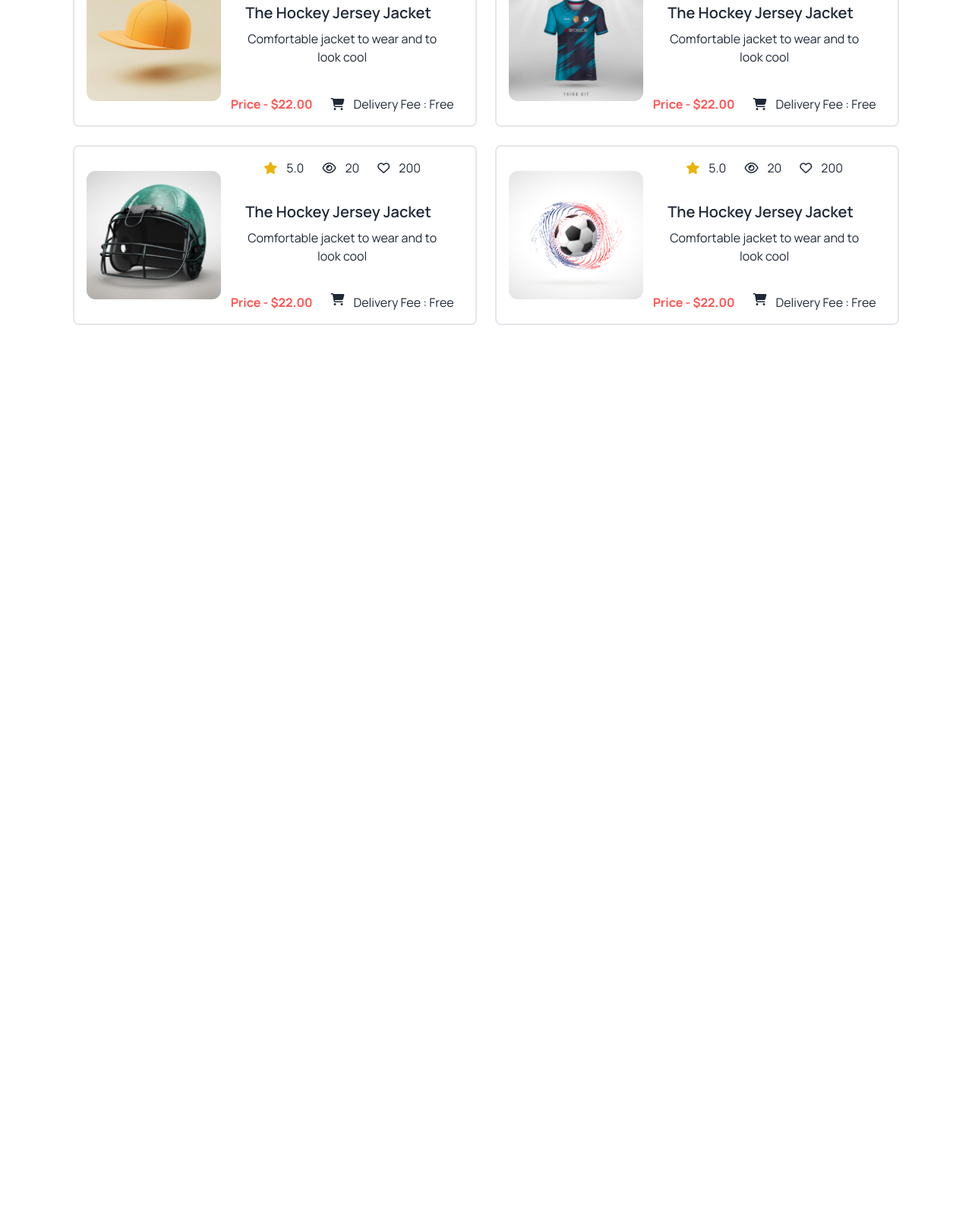
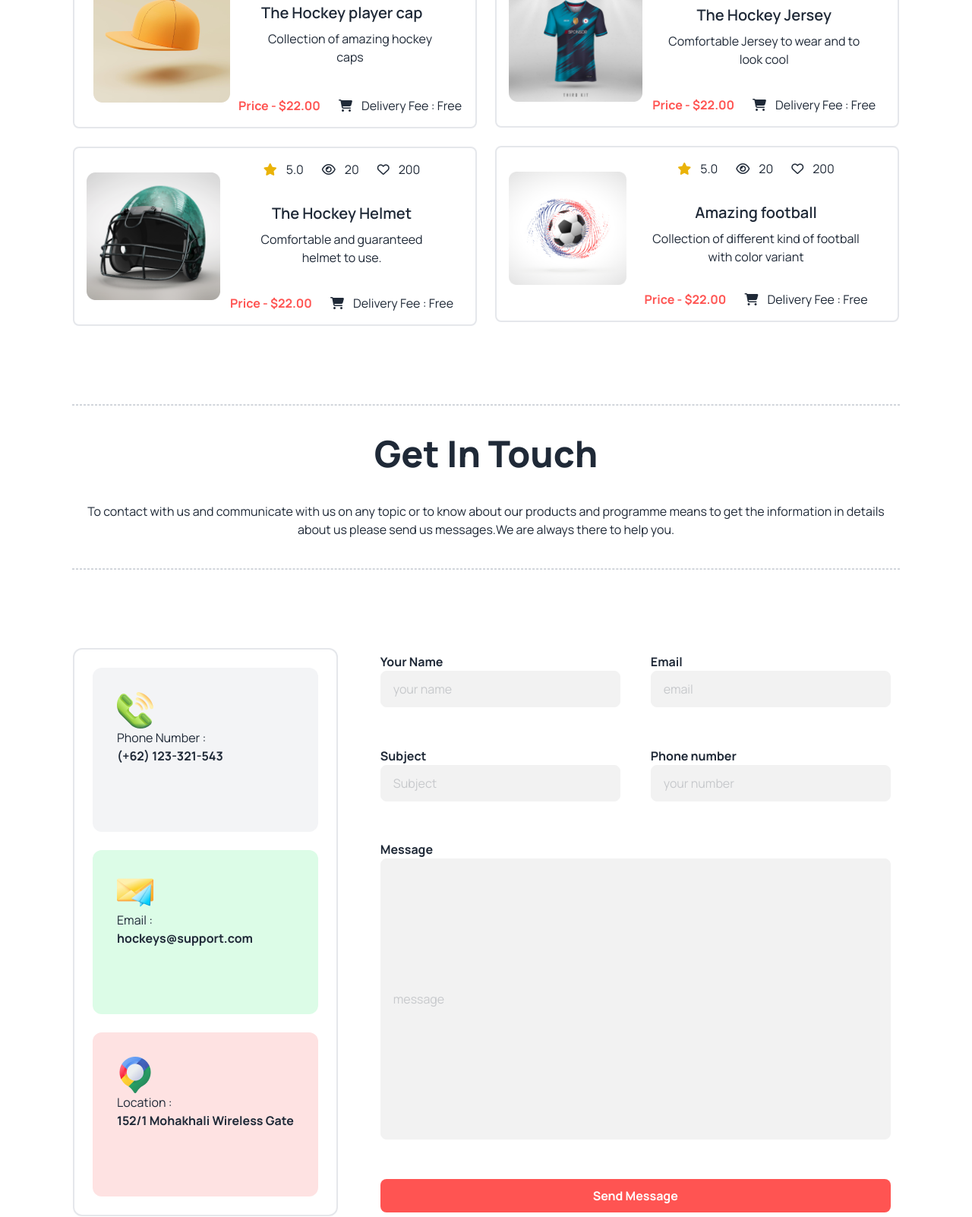
Before and after one commit to ayathree/assignment-3, a plain HTML site: page index.html in a window 1280 px wide. Shown: the part 3594-5196 px from the top of the page at 76% size. Before the commit the page ends 4054 px from the top, so only its background shows below. Drawn offline with nearby package versions, Linux system fonts and the light colour scheme.

Commit message:
added the get in touch section

```diff
--- a/index.html
+++ b/index.html
@@ -217,12 +217,14 @@
             </div>
 
         </section>
+        <!--the product section 1-->
         <section  class="container mx-auto lg:px-24 py-8 text-center space-y-10 mt-10 ">
           <div class="outline-1 outline-dashed text-gray-300"></div>
           <h1 class="text-5xl font-extrabold">Our New Products</h1>
           <p>In this section you can find all the new products that has arrived recently and we stored the important products for you and give the delivery charge free.</p>
           <div class="outline-1 outline-dashed text-gray-300"></div>
         </section>
+        <!--the product section 2-->
         <section class="container mx-auto lg:px-24 py-8   mt-10">
          <div class="grid grid-cols-1 lg:grid-cols-2 gap-6">
            <!--flex 1-->
@@ -280,9 +282,9 @@
                  <p>200</p>
                </div>
              </div>
-             <div class="card-body">
-               <h2 class="card-title text-center"> The Hockey Jersey Jacket</h2>
-               <p class="text-center">Comfortable jacket to wear and to look cool</p>
+             <div class="card-body ">
+               <h2 class="card-title text-center"> The Hockey player cap</h2>
+               <p class="text-center">Collection of amazing hockey caps</p>
              </div>
                <div class="flex flex-col lg:flex-row justify-center items-center gap-6">
                  <h4 class="text-[#ff5452] font-bold">Price - $22.00</h4>
@@ -313,13 +315,13 @@
                  <p>200</p>
                </div>
              </div>
-             <div class="card-body">
-               <h2 class="card-title text-center"> The Hockey Jersey Jacket</h2>
-               <p class="text-center">Comfortable jacket to wear and to look cool</p>
+             <div class="card-body justify-center items-center">
+               <h2 class="card-title text-center"> The Hockey Helmet</h2>
+               <p class="text-center">Comfortable and guaranteed helmet to use.</p>
              </div>
                <div class="flex flex-col lg:flex-row justify-center items-center gap-6">
                  <h4 class="text-[#ff5452] font-bold">Price - $22.00</h4>
-                 <div class="flex justify-start  gap-3">
+                 <div class="flex justify-center items-center  gap-3">
                    <i class="fa-solid fa-cart-shopping"></i>
                    <p>Delivery Fee : Free</p>
                  </div>
@@ -351,9 +353,9 @@
                 <p>200</p>
               </div>
             </div>
-            <div class="card-body">
-              <h2 class="card-title text-center"> The Hockey Jersey Jacket</h2>
-              <p class="text-center">Comfortable jacket to wear and to look cool</p>
+            <div class="card-body justify-center items-center">
+              <h2 class="card-title text-center"> The Hockey Ball</h2>
+              <p class="text-center">Collection of amazing hockey balls</p>
             </div>
               <div class="flex flex-col lg:flex-row justify-center items-center gap-6">
                 <h4 class="text-[#ff5452] font-bold">Price - $22.00</h4>
@@ -384,9 +386,9 @@
                 <p>200</p>
               </div>
             </div>
-            <div class="card-body">
-              <h2 class="card-title text-center"> The Hockey Jersey Jacket</h2>
-              <p class="text-center">Comfortable jacket to wear and to look cool</p>
+            <div class="card-body justify-center items-center">
+              <h2 class="card-title text-center"> The Hockey Jersey</h2>
+              <p class="text-center">Comfortable Jersey to wear and to look cool</p>
             </div>
               <div class="flex flex-col lg:flex-row justify-center items-center gap-6">
                 <h4 class="text-[#ff5452] font-bold">Price - $22.00</h4>
@@ -417,13 +419,13 @@
                 <p>200</p>
               </div>
             </div>
-            <div class="card-body">
-              <h2 class="card-title text-center"> The Hockey Jersey Jacket</h2>
-              <p class="text-center">Comfortable jacket to wear and to look cool</p>
+            <div class="card-body justify-center items-center">
+              <h2 class="card-title text-center"> Amazing football </h2>
+              <p class="text-center">Collection of different kind of football with color variant</p>
             </div>
               <div class="flex flex-col lg:flex-row justify-center items-center gap-6">
                 <h4 class="text-[#ff5452] font-bold">Price - $22.00</h4>
-                <div class="flex justify-start  gap-3">
+                <div class="flex justify-center items-center  gap-3">
                   <i class="fa-solid fa-cart-shopping"></i>
                   <p>Delivery Fee : Free</p>
                 </div>
@@ -438,6 +440,66 @@
 
 
         </section>
+        <!--the input section 1-->
+        <section  class="container mx-auto lg:px-24 py-8 text-center space-y-10 mt-10 ">
+          <div class="outline-1 outline-dashed text-gray-300"></div>
+          <h1 class="text-5xl font-extrabold">Get In Touch</h1>
+          <p>To contact with us and communicate with us on any topic or to know about our products and programme means to get the information in details about us please send us messages.We are always there to help you.</p>
+          <div class="outline-1 outline-dashed text-gray-300"></div>
+        </section>
+        <!--the input section 2-->
+        <section class="container mx-auto lg:px-24 py-8   mt-10">
+        <div class="flex flex-col lg:flex-row gap-4">
+            <!--flex section-->
+            <div class="flex flex-col gap-6 border-2 p-6 rounded-xl">
+              <div class="h-[216px] bg-gray-100 p-8 rounded-xl">
+                <img src="./Images/Group 1171275317.png" alt="">
+                <p>Phone Number : </p>
+                <p class="font-bold ">(+62) 123-321-543</p>
+              </div>
+              <div class="h-[216px] bg-green-100 p-8 rounded-xl">
+                <img src="./Images/Group 1171275318.png" alt="">
+                <p>Email : </p>
+                <p class="font-bold ">hockeys@support.com</p>
+              </div>
+              <div class="h-[216px] bg-red-100 p-8 rounded-xl">
+                <img src="./Images/Group 1171275321.png" alt="">
+                <p>Location : </p>
+                <p class="font-bold ">152/1 Mohakhali Wireless Gate</p>
+              </div>
+            </div>
+            <!--grid section-->
+            <div class="grid grid-cols-1 lg:grid-cols-2 justify-between items-center gap-10  lg:ml-10">
+              <div>
+                <p class="font-bold">Your Name</p>
+                <input type="text" placeholder="your name" class="input input-bordered w-full " disabled />
+              </div>
+              <div>
+                <p class="font-bold">Email</p>
+                <input type="text" placeholder="email" class="input input-bordered w-full " disabled />
+              </div>
+              <div>
+                <p class="font-bold">Subject</p>
+                <input type="text" placeholder="Subject" class="input input-bordered w-full " disabled />
+              </div>
+              <div>
+                <p class="font-bold">Phone number</p>
+                <input type="text" placeholder="your number" class="input input-bordered w-full " disabled />
+              </div>
+              <div class="lg:col-span-2 ">
+                <p class="font-bold">Message</p>
+                <input type="text" placeholder="message" class="input input-bordered h-[370px] w-full lg:w-[672px]" disabled />
+              </div>
+              <div class="lg:col-span-2">
+                <button class=" btn-primary lg:w-[672px] w-full">Send Message</button>
+              </div>
+
+            </div>
+
+        </div>
+        </section>
+
+
     </main>
     <footer></footer>
 
```
